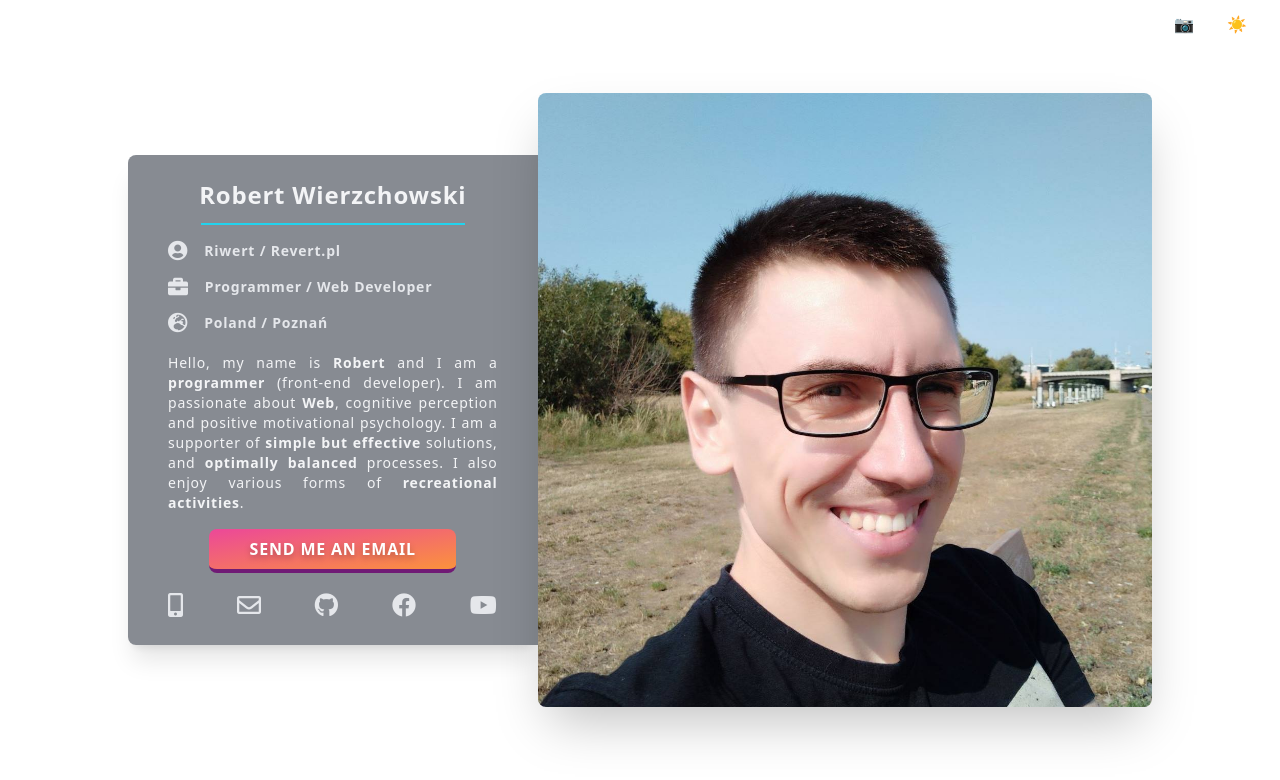
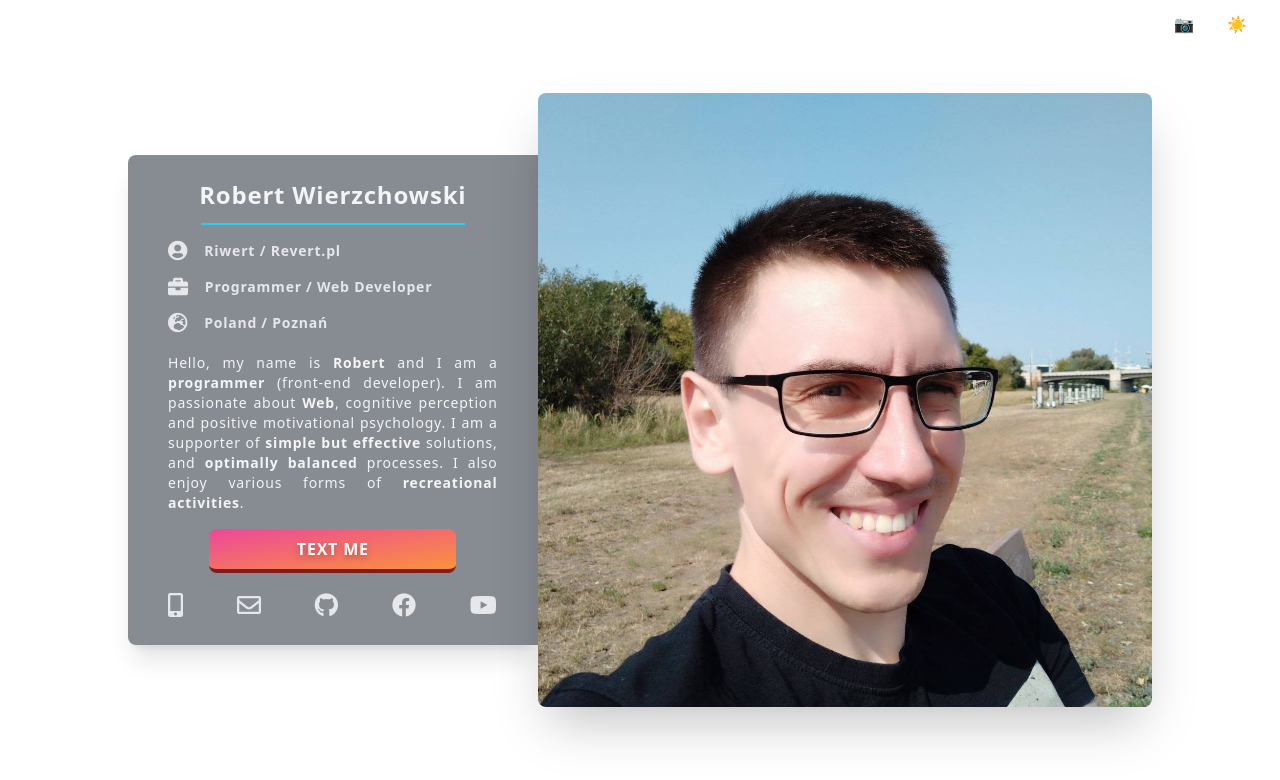
Before and after one commit to riwert/revert.pl, a plain HTML site: page index.html in a window 1280 px wide. Drawn offline with nearby package versions, Linux system fonts and the light colour scheme; a script that the page names is missing.

Commit message:
improve anchor text & colors in cta button

```diff
--- a/index.html
+++ b/index.html
@@ -125,9 +125,9 @@
 
           <!-- CTA -->
           <div class="pt-4 pb-2 text-center">
-            <a class="cta-btn link inline-block min-w-[50%] md:min-w-[33%] md:w-1/3 lg:w-3/4 bg-gradient-to-br from-pink-500 to-orange-400 hover:from-orange-400 hover:to-pink-500 focus:ring-2 active:ring-0 focus:ring-purple-300 dark:focus:ring-purple-800 border-b-4 border-fuchsia-900 active:border-b-0 active:mb-1 focus:border-b-2 active:border-b-0 transform transition-all duration-500 hover:scale-105 focus:scale-105 focus:outline-none text-white font-bold uppercase text-shadow active:text-shadow-lg py-2 px-4 rounded-lg" href="mailto:revert@revert.pl" data-tippy-content="E-mail">
-              <span class="js-lang-en">Send me an email</span>
-              <span class="js-lang-pl hidden opacity-0">Wyślij mi e-mail</span>
+            <a class="cta-btn link inline-block min-w-[50%] md:min-w-[33%] md:w-1/3 lg:w-3/4 bg-gradient-to-br from-pink-500 to-orange-400 hover:from-orange-400 hover:to-pink-500 focus:ring-2 active:ring-0 focus:ring-purple-300 dark:focus:ring-purple-800 border-b-4 border-red-900 hover:border-fuchsia-800 focus:border-fuchsia-800 active:border-b-0 active:mb-1 focus:border-b-2 active:border-b-0 transform transition-all duration-500 hover:scale-105 focus:scale-105 focus:outline-none text-white font-bold uppercase text-shadow active:text-shadow-lg py-2 px-4 rounded-lg" href="mailto:revert@revert.pl" data-tippy-content="E-mail">
+              <span class="js-lang-en">Text me</span>
+              <span class="js-lang-pl hidden opacity-0">Napisz do mnie</span>
             </a>
           </div>
           <!-- / CTA -->
```
